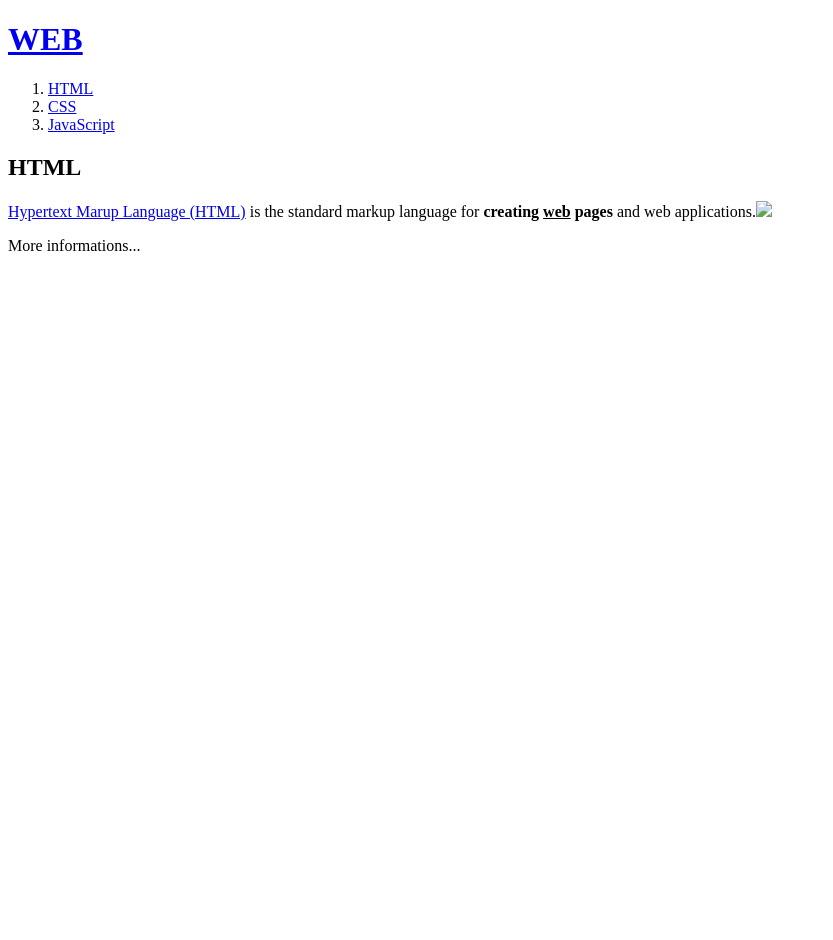
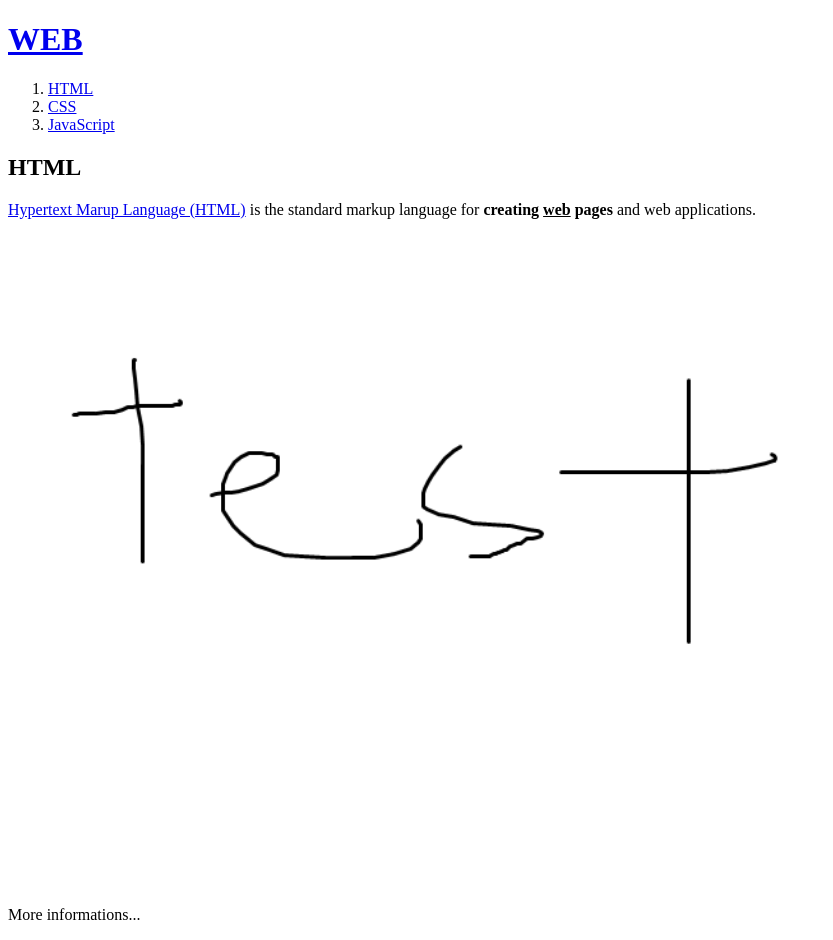
Before and after one commit to gusxo/test, a plain HTML site: page 1.html in a window 1280 px wide. Shown: the whole page, without its empty margins (0-833 px from the left). Before the commit the page ends 800 px from the top, so only its background shows below. Drawn offline with Linux system fonts and the light colour scheme.

Commit message:
first edit
change 1.html & upload testimage.png

```diff
--- a/1.html
+++ b/1.html
@@ -12,7 +12,7 @@
             <li><a href="3.html">JavaScript</a></li>
         </ol>
         <h2>HTML</h2>
-        <p><a href="https://www.google.com">Hypertext Marup Language (HTML)</a> is the standard markup language for <strong>creating <u>web</u> pages</strong> and web applications.<img src="C:\Users\User\Documents\던전앤파이터\ScreenShot\ScreenShot2020_0211_205554603.jpg" width="75%"></p>
+        <p><a href="https://www.google.com">Hypertext Marup Language (HTML)</a> is the standard markup language for <strong>creating <u>web</u> pages</strong> and web applications.<img src="testimage.png" width="75%"></p>
         <p>More informations...</p>
     </body>
 </html>
```
Also changed, not shown: testimage.png (added).
